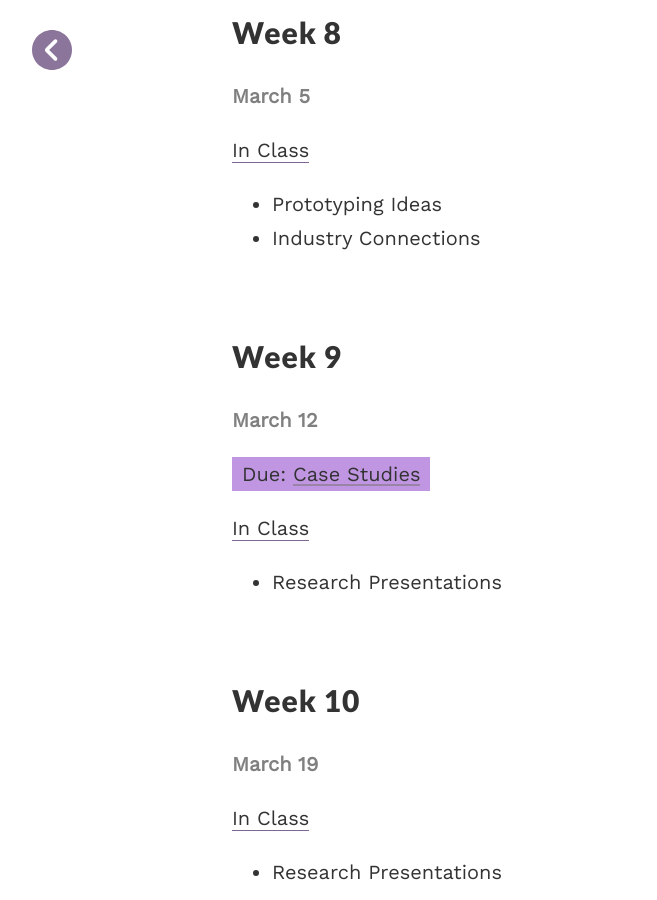
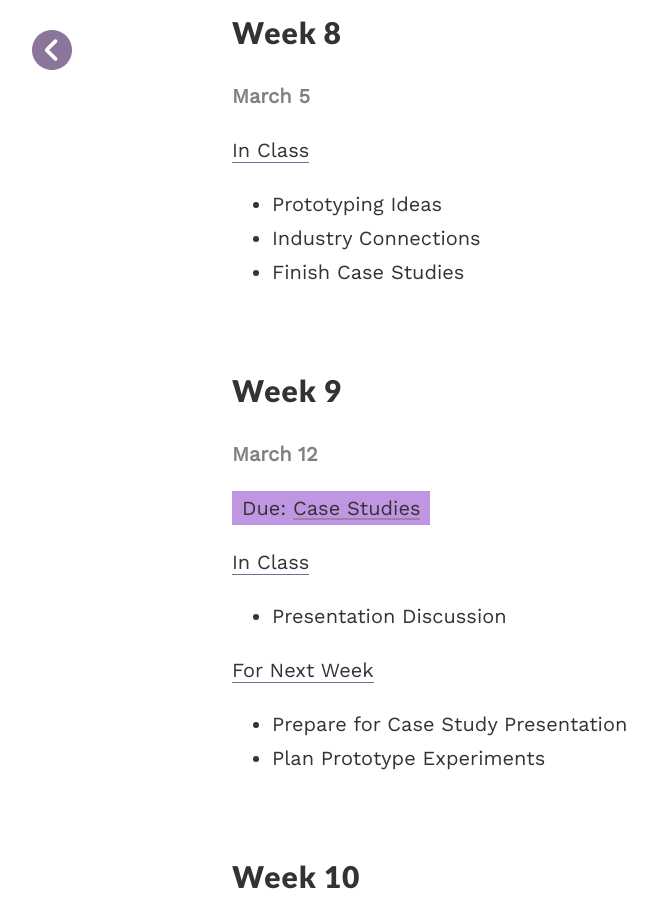
Before and after one commit to coloringchaos/capstone-s18, a Jekyll site: the page built from _posts/2017-01-16-schedule.md, in a window 1280 px wide and 900 px high, scrolled down 3067 px. Shown: the whole window, without its empty margins (8-665 px from the left). Built offline with Jekyll 4.4.1, drawn with Linux system fonts in a browser that asks for light colours.

Commit message:
case studies

```diff
--- a/_posts/2017-01-16-schedule.md
+++ b/_posts/2017-01-16-schedule.md
@@ -95,14 +95,11 @@ Individual Meetings on 2/12 or 2/14- [schedule an  appointment](https://calendar
 
 <span class="date">March 5</span>
 
-
 <span class="underlined">In Class</span>
 + Prototyping Ideas
 + Industry Connections
++ Finish Case Studies
 
-<!-- <span class="underlined">For Next Week</span>
-
-+ ... -->
 
 <br>
 
@@ -113,11 +110,12 @@ Individual Meetings on 2/12 or 2/14- [schedule an  appointment](https://calendar
 <span class="due">Due: [Case Studies](/capstone-s18/research)</span>
 
 <span class="underlined">In Class</span>
-+ Research Presentations
++ Presentation Discussion
 
-<!-- <span class="underlined">For Next Week</span>
+<span class="underlined">For Next Week</span>
 
-+ ... -->
++ Prepare for Case Study Presentation
++ Plan Prototype Experiments
 
 <br>
 
@@ -129,9 +127,6 @@ Individual Meetings on 2/12 or 2/14- [schedule an  appointment](https://calendar
 <span class="underlined">In Class</span>
 + Research Presentations
 
-<!-- <span class="underlined">For Next Week</span>
-
-+ ... -->
 
 <br>
 
```
Also changed, not shown: otherpages/research.md (+3 -1 lines).
